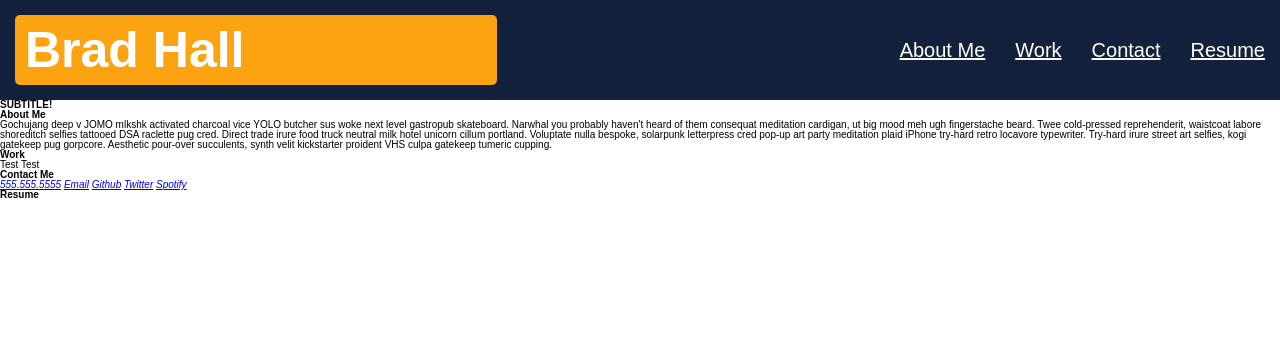
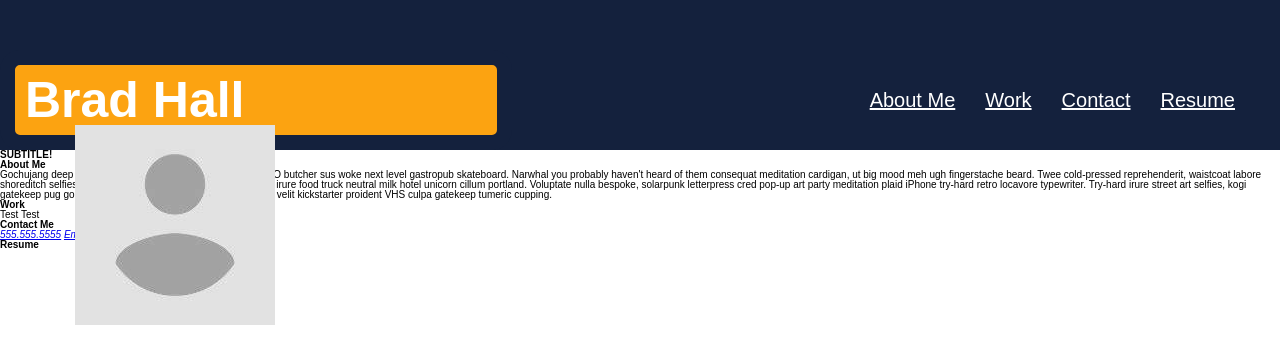
Before and after one commit to Bradfh/2-Module, a plain HTML site: page index.html in a window 1280 px wide. In both pictures the pointer is over the element "Brad Hall". Drawn offline with Linux system fonts and the light colour scheme.

Commit message:
Got an image to appear on hover

```diff
--- a/assets/css/style.css
+++ b/assets/css/style.css
@@ -21,6 +21,7 @@ header {
   justify-content: space-between;
   flex-wrap: wrap;
   background-color: var(--blue);
+  padding: 5rem 0 0 0;
   }
 
 header h1 {
@@ -34,12 +35,25 @@ header h1 {
   border-color: var(--blue);
   min-width: 40%;
   border-radius: 2rem;
+  position: relative;
+}
+
+h1 {
+  position: relative;
 }
 
 span:hover {
   color: var(--blue);
   text-transform: lowercase;
   min-width: 100%;
+}
+
+h1:hover:after {
+  content: url("../Images/placeholdface.jpg");
+  position: absolute;
+  display: block;
+  margin-top: 5rem;
+  margin-left: 5rem;
 }
 
 nav {
@@ -57,6 +71,10 @@ nav a {
   font-size: 2rem;
 }
 
+nav a:last-child {
+  margin-right: 3rem;
+}
+
 a span:hover {
   background-color: var(--orange);
   background-size: 200%;
```
Also changed, not shown: assets/Images/placeholdface.jpg (added), index.html (line endings or trailing spaces).
